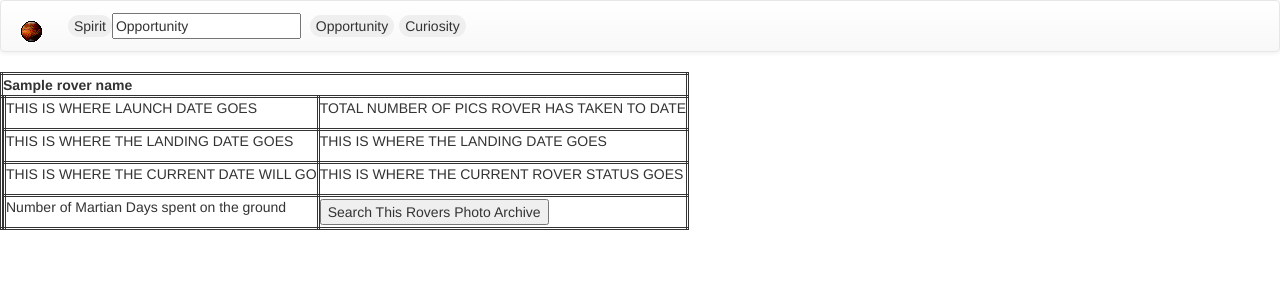
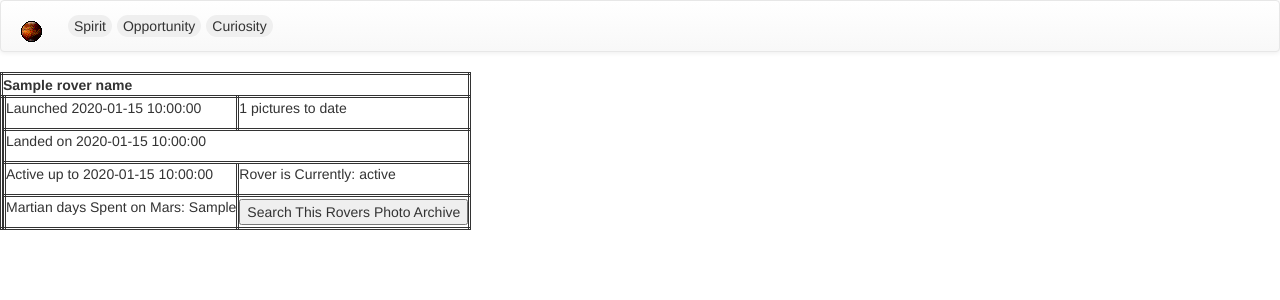
Before and after one commit to ShivonQ/Mars_Rover, a Flask app: template templates/rover_home.html in a window 1280 px wide. Shown: the top 300 px of the page. Run offline with Flask 2, Linux system fonts and the light colour scheme; the template is opened without the code that fills it: most values are stand-ins (such as "Sample title", 1, 10 or a date in 2020); some libraries are stand-ins or nearby versions.

Commit message:
First Flask App, Menu Buttons not working atill.

```diff
--- a/peewee_models.py
+++ b/peewee_models.py
@@ -9,7 +9,7 @@
 
 
 class rover_photo_data(base_model):
-    img_src = CharField(max_length=500)
+    img_src = CharField(max_length=500, unique=True)
     earth_date = DateField('yyyy-mm-dd')
     name = CharField(max_length=15)
 
@@ -20,4 +20,4 @@
     max_date = DateField('yyyy-mm-dd')
     total_photos = IntegerField(null=False)
     status = CharField(max_length=20)
-    max_sol = IntegerField
+    max_sol = IntegerField(null=False)
--- a/templates/base.html
+++ b/templates/base.html
@@ -32,19 +32,19 @@
                 {#        <li><a href="/rover_home" name="spirit">Spirit</a></li>#}
                 <li>
                     <form action="{{ url_for('rover_home') }}" method="post">
-                        <input type="text" hidden="hidden" value="Spirit" content="Spirit">
+                        <input type="text" hidden="hidden" value="Spirit" content="Spirit" name="rover">
                         <button class="nav_button" type="submit">Spirit</button>
                     </form>
                 </li>
                 <li>
-                    <form action="/rover_home" method="post">
-                        <input type="text"  value="Opportunity" content="Opportunity">
-                        <button class="nav_button" type="submit">Opportunity</button>
+                    <form action="{{ url_for('rover_home') }}" method="post">
+                        <input type="text" hidden="hidden" value="Opportunity" content="Opportunity" name="rover">
+                        <button class="nav_button" type="submit" >Opportunity</button>
                     </form>
                 </li>
                 <li>
-                    <form action="/rover_home" method="post">
-                        <input type="text" hidden="hidden" value="Curiosity" content="Curiosity">
+                    <form action="{{ url_for('rover_home') }}" method="POST">
+                        <input type="text" hidden="hidden" value="Curiosity" content="Curiosity" name="rover">
                         <button class="nav_button" type="submit">Curiosity</button>
                     </form>
                 </li>
--- a/templates/image_search_form.html
+++ b/templates/image_search_form.html
@@ -9,7 +9,7 @@
 {#        again provided by the call route#}
         <input type="date" name="search_day" max="{{ max_date }}" min="{{ landing_date }}">
 
-        <button type="submit">Search With These Parameters</button>
+        <button type="submit" >Search With These Parameters</button>
     </div>
 
 </form>
--- a/templates/rover_home.html
+++ b/templates/rover_home.html
@@ -10,11 +10,11 @@
                 </tr>
                 <tr class="biopic_row">
                     <td rowspan="4">
-                            {% if  rover_name  is equalto 'spirit' %}
+                            {% if  rover_name  is equalto 'Spirit' %}
                                 <img class="rover_portrait" src={{ url_for('static',filename='./img/Spirit_Portrait.jpg') }}>{% endif %}
-                            {% if  rover_name is equalto 'curiosity' %}
+                            {% if  rover_name is equalto 'Curiosity' %}
                                 <img class="rover_portrait" src={{ url_for('static',filename='./img/Curiosity_Self_Portrait.jpg') }}>{% endif %}
-                            {% if rover_name  is equalto 'opportunity' %}
+                            {% if rover_name  is equalto 'Opportunity' %}
                                 <img class="rover_portrait" src={{ url_for('static',filename='./img/Opportunity_Portrait.jpg') }}>{% endif %}
                     </td>
 {#                name = CharField(max_length=15, unique=True)
@@ -24,19 +24,19 @@
     total_photos = IntegerField
     status = CharField(max_length=20)
     max_sol = IntegerField#}
-                    <td class="rover_td"><p>THIS IS WHERE LAUNCH DATE GOES</p></td>
-                    <td class="rover_td"><p>TOTAL NUMBER OF PICS ROVER HAS TAKEN TO DATE</p></td>
+                    <td class="rover_td"><p>Launched {{ launch_date }}</p></td>
+                    <td class="rover_td"><p>{{ total_photos }} pictures to date</p></td>
                 </tr>
                 <tr class="biopic_row">
-                    <td class="rover_td"><p>THIS IS WHERE THE LANDING DATE GOES</p></td>
-                    <td class="rover_td"><p>THIS IS WHERE THE LANDING DATE GOES</p></td>
+                    <td class="rover_td" colspan="2"><p>Landed on {{ landing_date }}</p></td>
+
                 </tr>
                 <tr class="biopic_row">
-                    <td class="rover_td"><p>THIS IS WHERE THE CURRENT DATE WILL GO</p></td>
-                    <td class="rover_td"><p>THIS IS WHERE THE CURRENT ROVER STATUS GOES</p></td>
+                    <td class="rover_td"><p>Active up to {{ max_date }}</p></td>
+                    <td class="rover_td"><p>Rover is Currently: {{ status }}</p></td>
                 </tr>
                 <tr class="biopic_row">
-                    <td class="rover_td"><p>Number of Martian Days spent on the ground</p></td>
+                    <td class="rover_td"><p>Martian days Spent on Mars: {{ max_sol }}</p></td>
                     <td class="rover_td">
                         <form action="/photos" method="POST">
                             <input type="text" value="{{ rover_name }}" hidden="hidden">
--- a/views.py
+++ b/views.py
@@ -1,9 +1,10 @@
 from flask import Flask
 from flask import render_template
 from flask import request
+from database import DbHandler as DBH
 
 app = Flask(__name__)
-
+db = DBH()
 
 @app.route('/')
 def hello_world():
@@ -13,17 +14,24 @@
 
 @app.route('/photo_display',methods=['POST'])
 def image_carousel():
-    data = request.get_data(as_text=True)
+    data = request.get_data()
+    photos = db.fetch_photos_for_date(data,'Curiosity')
     print(data)
+    return render_template('photo_display.html',photos)
 
 @app.route('/rover_home', methods=['POST'])
 def rover_home():
     # TODO: GET DATABASE INFO FROM DB
     data = request.get_data(as_text=True)
+    manifest = db.fetch_mission_manifest('Curiosity')
     print(request.form)
-    print(data)
-    print(data)
     return render_template('rover_home.html',
-                           rover_name='curiosity')
+                           rover_name=manifest.name,
+                           launch_date=manifest.launch_date,
+                           landing_date=manifest.landing_date,
+                           max_date=manifest.max_date,
+                           status=manifest.status,
+                           total_photos=manifest.total_photos,
+                           max_sol=manifest.max_sol)
 if __name__ == '__main__':
     app.run()
```
Also changed, not shown: testing.py (+4 -4 lines).
